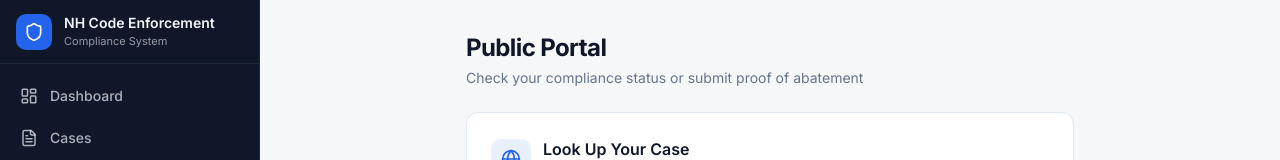
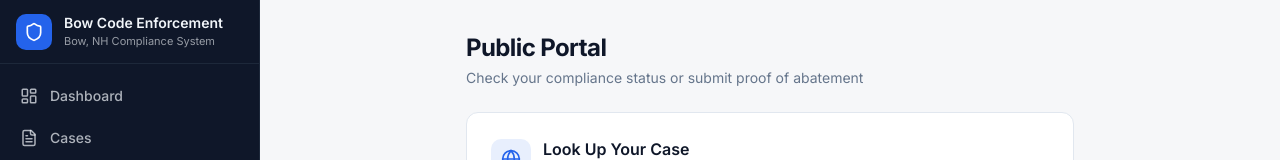
Before and after one commit to willdinsmore6-png/code-enforce2, a React (Vite) app: page /public-portal in a window 1280 px wide. Shown: the top 160 px of the page. Built offline with nearby package versions, Linux system fonts and the light colour scheme; no server answers.

Commit message:
File changes

```diff
--- a/index.html
+++ b/index.html
@@ -5,7 +5,7 @@
     <link rel="icon" type="image/svg+xml" href="https://base44.com/logo_v2.svg" />
     <meta name="viewport" content="width=device-width, initial-scale=1.0" />
     <link rel="manifest" href="/manifest.json" />
-    <title>Base44 APP</title>
+    <title>Bow NH Code Enforcement</title>
   </head>
   <body>
     <div id="root"></div>
--- a/src/components/layout/Sidebar.jsx
+++ b/src/components/layout/Sidebar.jsx
@@ -35,8 +35,8 @@ export default function Sidebar() {
         </div>
         {!collapsed && (
           <div className="flex flex-col min-w-0">
-            <span className="text-sm font-semibold truncate">NH Code Enforcement</span>
-            <span className="text-[11px] text-sidebar-foreground/60 truncate">Compliance System</span>
+            <span className="text-sm font-semibold truncate">Bow Code Enforcement</span>
+            <span className="text-[11px] text-sidebar-foreground/60 truncate">Bow, NH Compliance System</span>
           </div>
         )}
       </div>
```
